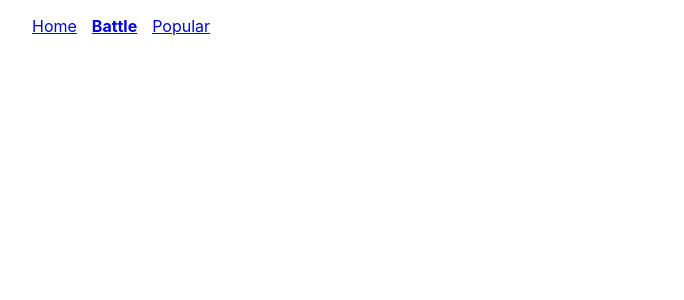
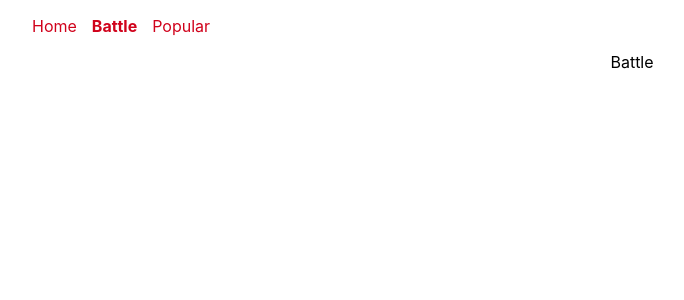
Before and after one commit to leongaban/Github-Battle, a React app: page /battle in a window 1280 px wide. Shown: the top 300 px of the page, without its empty margins (8-692 px from the left). Built offline with nearby package versions, Linux system fonts and the light colour scheme.

Commit message:
created Battle and Home components also updated Webpack config

```diff
--- a/src/components/App.js
+++ b/src/components/App.js
@@ -1,5 +1,7 @@
 import React from 'react'
 import { BrowserRouter as Router, Route } from 'react-router-dom'
+import Home from './Home'
+import Battle from './Battle'
 import Popular from './Popular'
 import Nav from './Nav'
 
@@ -9,6 +11,8 @@ export default class App extends React.Component {
 			<Router>
 				<div className="container">
 					<Nav />
+					<Route path="/" exact component={ Home } />
+					<Route path="/battle" exact component={ Battle } />
 					<Route path="/popular" component={ Popular } />
 				</div>
 			</Router>
--- /dev/null
+++ b/src/components/Battle.js
@@ -0,0 +1,11 @@
+import React from 'react'
+
+export default class Battle extends React.Component {
+	render() {
+		return (
+			<div className="home-container">
+				Battle
+			</div>
+		)
+	}
+}
--- /dev/null
+++ b/src/components/Home.js
@@ -0,0 +1,18 @@
+import React from 'react'
+import { Link } from 'react-router-dom'
+
+export default class Home extends React.Component {
+	render() {
+		return (
+			<div className="home-container">
+				<div className="github-logo">
+					<img src="https://camo.githubusercontent.com/b5d1fce147445b2e54412caa5a2d86fc98a85fbb/68747470733a2f2f6f63746f6465782e6769746875622e636f6d2f696d616765732f646f6a6f6361742e6a7067" alt=""/>
+				</div>
+				<h1>Github Battle</h1>
+				<Link className="button" to="/battle">
+					Battle
+				</Link>
+			</div>
+		)
+	}
+}
--- a/src/index.css
+++ b/src/index.css
@@ -7,9 +7,22 @@ ul { padding: 0; }
 
 li { list-style: none; }
 
+a {
+	text-decoration: none;
+	color: #d0021b;
+}
+
 .container {
 	max-width: 1200px;
 	margin: 0 auto;
+}
+
+.github-logo {
+	margin: 0 auto;
+}
+
+.github-logo img {
+	width: 180px;
 }
 
 .languagues {
@@ -59,3 +72,36 @@ li { list-style: none; }
 .active {
 	font-weight: bold;
 }
+
+.home-container {
+	display: flex;
+	flex-direction: column;
+	align-items: center;
+}
+
+.button {
+	color: #e6e6e6;
+	border: none;
+	font-size: 16px;
+	border-radius: 3px;
+	width: 200px;
+	text-align: center;
+	display: block;
+	padding: 15px 0;
+	margin: 10px auto;
+	background: #0a0a0a;
+	/*background: linear-gradient(#0a0a0a, #0a0a0a);*/
+	-webkit-transition: background .2s ease-in-out;
+	transition: background .2s ease-in-out;
+}
+
+.button:hover:enabled {
+	color: #fff;
+	/*background: linear-gradient(#0a0a0a, #3C3C3C);*/
+	background: #3C3C3C;
+	text-decoration: none;
+}
+
+.button:active {
+ 	transform: translateY(1px);
+}
--- a/webpack.config.js
+++ b/webpack.config.js
@@ -5,7 +5,8 @@ module.exports = {
 	entry: './src/index.js',
 	output: {
 		path: path.resolve(__dirname, 'dist'),
-		filename: 'index_bundle.js'
+		filename: 'index_bundle.js',
+		publicPath: '/'
 	},
 	module: {
 		rules: [
@@ -17,6 +18,9 @@ module.exports = {
 			{ test: /\.css$/,  use: [ 'style-loader', 'css-loader' ] }
 		]
 	},
+	devServer: {
+    	historyApiFallback: true
+  	},
 	plugins: [new HtmlWebpackPlugin({
 		template: 'src/index.html'
 	})]
```
